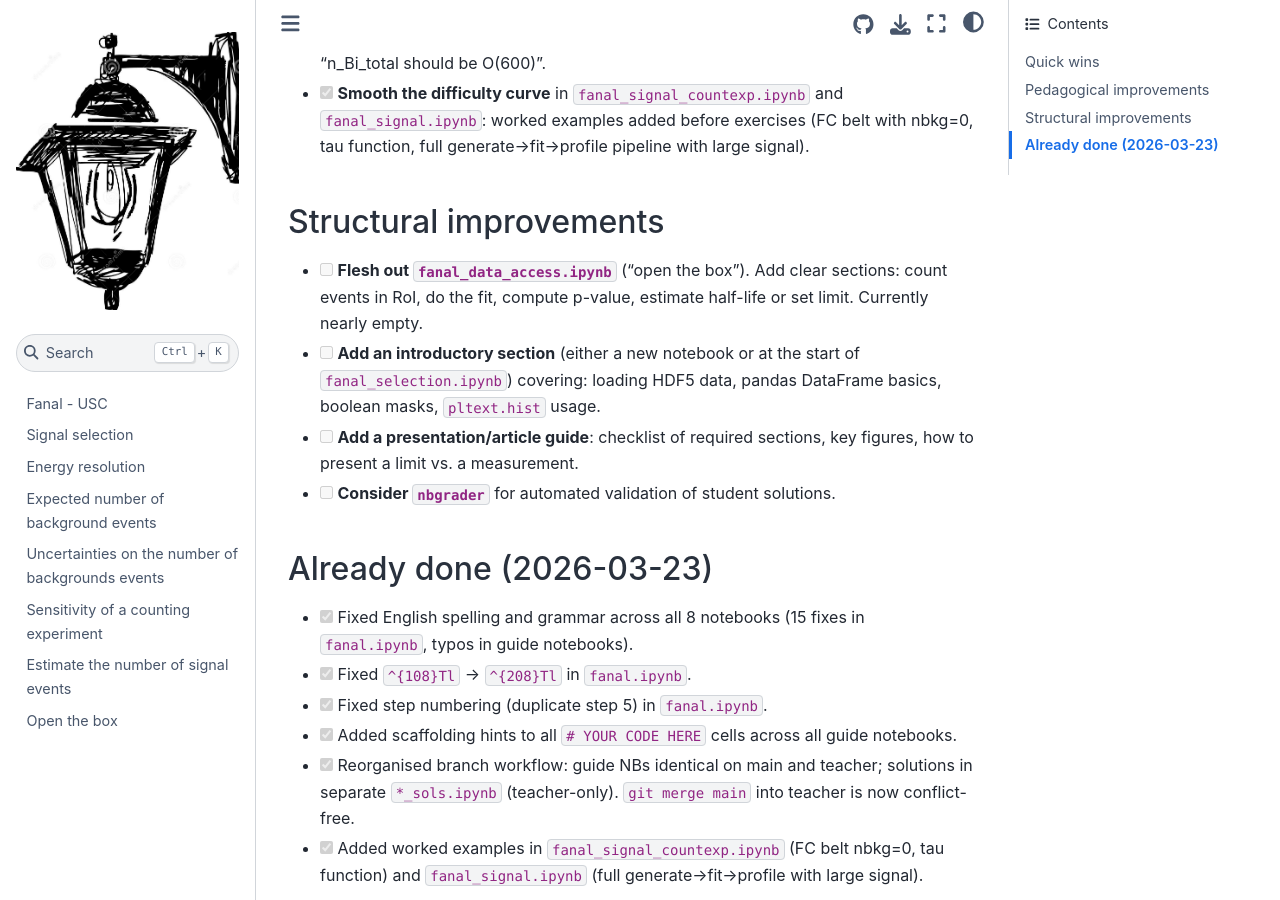
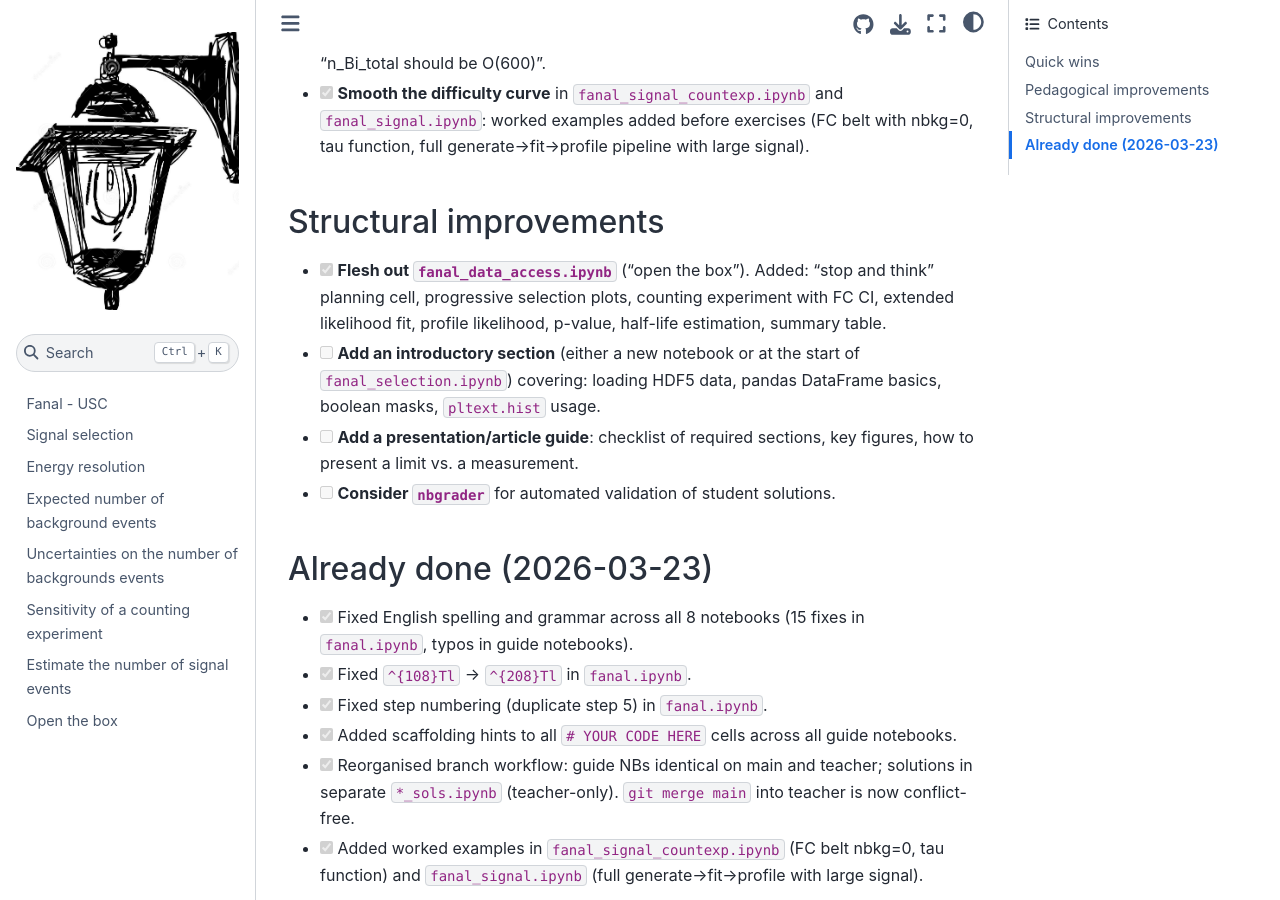
Before and after one commit to jahernando/USC-Fanal-v2, a Jupyter Book: the page built from FANAL_IMPROVEMENTS.md, in a window 1280 px wide and 900 px high, scrolled down 639 px. Built offline with Jupyter Book 1.0.4 settings and Sphinx 7.4.7 and the Sphinx Book theme 1.1.4, drawn with Linux system fonts in a browser that asks for light colours; pages that are not in the unit, such as notebooks, are missing from menus.

Commit message:
docs: mark fanal_data_access as completed in FANAL_IMPROVEMENTS.md
Co-Authored-By: Claude Opus 4.6 (1M context) <noreply@anthropic.com>

```diff
--- a/FANAL_IMPROVEMENTS.md
+++ b/FANAL_IMPROVEMENTS.md
@@ -17,7 +17,7 @@ Review of the student-facing notebooks (main branch) with proposed improvements.
 
 ## Structural improvements
 
-- [ ] **Flesh out `fanal_data_access.ipynb`** ("open the box"). Add clear sections: count events in RoI, do the fit, compute p-value, estimate half-life or set limit. Currently nearly empty.
+- [x] **Flesh out `fanal_data_access.ipynb`** ("open the box"). Added: "stop and think" planning cell, progressive selection plots, counting experiment with FC CI, extended likelihood fit, profile likelihood, p-value, half-life estimation, summary table.
 - [ ] **Add an introductory section** (either a new notebook or at the start of `fanal_selection.ipynb`) covering: loading HDF5 data, pandas DataFrame basics, boolean masks, `pltext.hist` usage.
 - [ ] **Add a presentation/article guide**: checklist of required sections, key figures, how to present a limit vs. a measurement.
 - [ ] **Consider `nbgrader`** for automated validation of student solutions.
```
